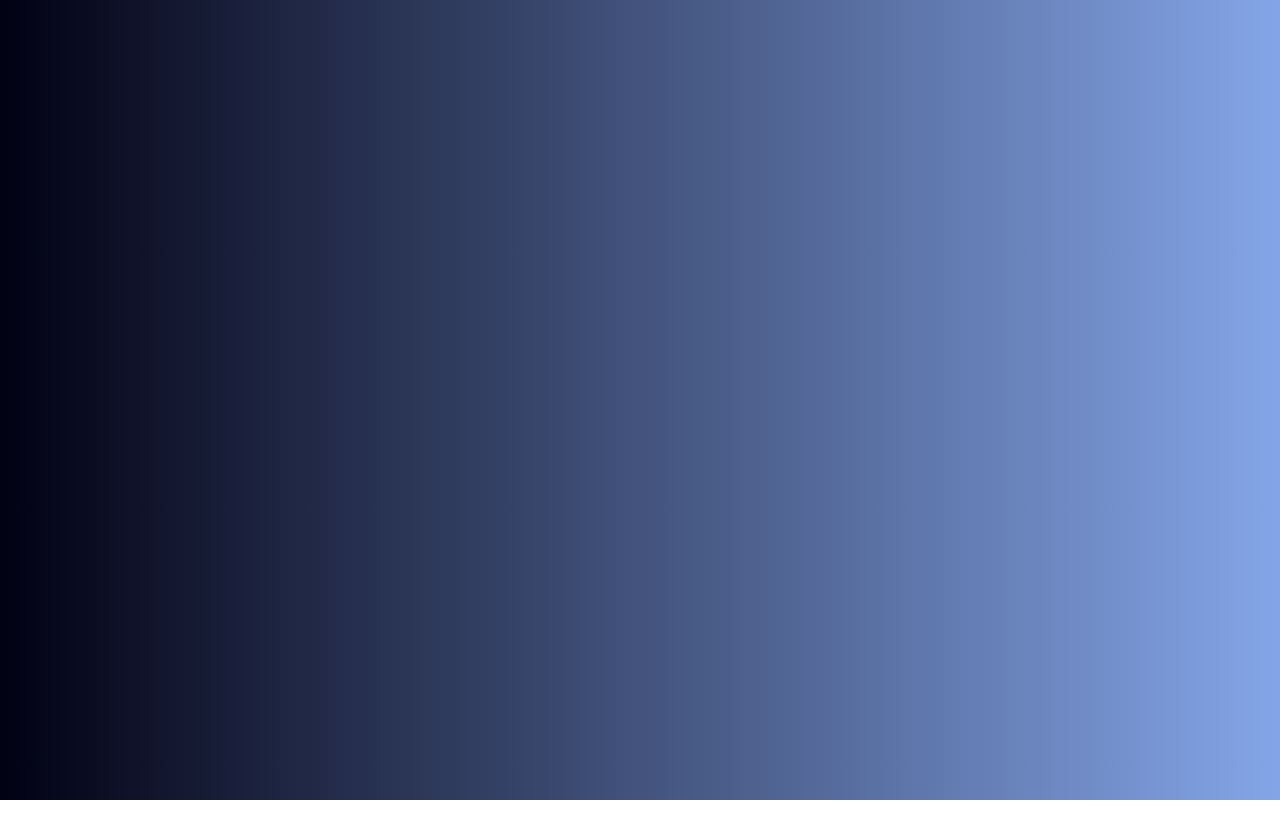
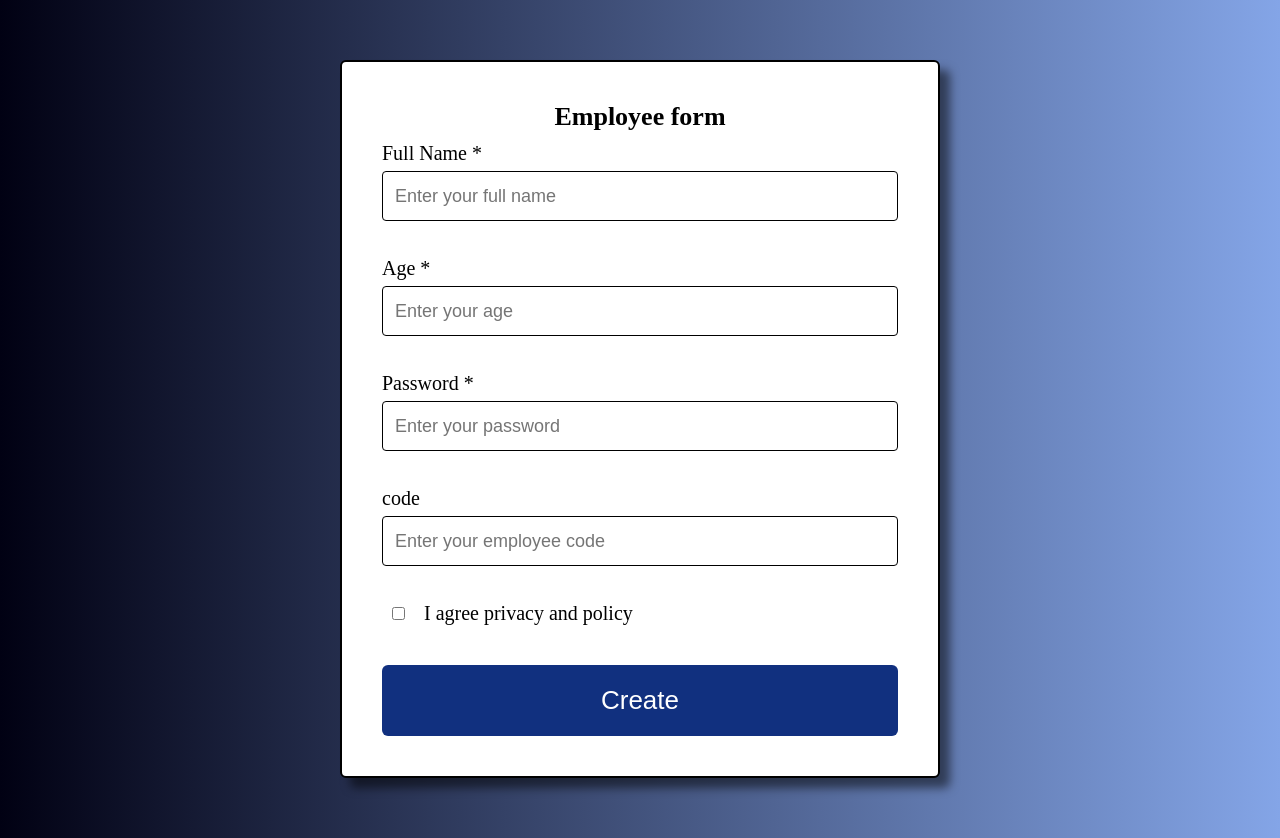
Before and after one commit to AnnMoiseieva/55-react-ts, a React (Vite) app: page / in a window 1280 px wide. Before the commit the page ends 800 px from the top, so only its background shows below. Built offline with nearby package versions, Linux system fonts and the light colour scheme.

Commit message:
add homework 14 dd 04.04.2025

```diff
--- a/src/components/EmployeeForm/EmployeeForm.tsx
+++ b/src/components/EmployeeForm/EmployeeForm.tsx
@@ -3,18 +3,118 @@ import * as Yup from "yup";
 
 import Button from "../Button/Button";
 import Input from "../Input/Input";
-import { EmployeeFormComponent, Title } from "./styles";
+import {
+  Checkbox,
+  CheckboxContainer,
+  CheckboxLabel,
+  EmployeeFormComponent,
+  Title,
+  ErrorMessage,
+} from "./styles";
 import { EmployeeFormValues } from "./types";
 
 function EmployeeForm() {
+  const schema = Yup.object().shape({
+    full_name: Yup.string()
+      .required("Field 'Full name' is required")
+      .min(5, "Minimum 5 symbols")
+      .max(50, "Maximum 50 symbols"),
+    age: Yup.number()
+      .typeError("Type of value is number")
+      .required("Field 'Age' is required")
+      .min(18, "Minimum age is 18")
+      .max(80, "Maximum age is 50"),
+    agreement: Yup.boolean().oneOf([true], "Accept agreement"),
+    password: Yup.string()
+      .required("Field password is required")
+      .matches(
+        /^(?=.*[a-z])(?=.*[A-Z])(?=.*d)(?=.*[@$!%*?&])[A-Za-zd@$!%*?&]{8,}$/,
+        "Password must contain min 8 characters (uppercase letter, lowercase letter, number, special character)"
+      ),
+    code: Yup.number()
+      .typeError("Field code must be number")
+      .test(
+        "Min length",
+        "Min 3 symbols",
+        (value) => value!= null && String(value).length >= 3
+      )
+      .test(
+        "Max length",
+        "Max 8 symbols",
+        (value) => value != null && String(value).length <= 8
+      ),
+  });
 
+  const employeeFormik = useFormik({
+    initialValues: {
+      full_name: "",
+      age: "",
+      agreement: false,
+      password: "",
+      code: "",
+    } as EmployeeFormValues,
+    validationSchema: schema,
+    validateOnChange: false,
+    onSubmit: (values: EmployeeFormValues) => {
+      console.table(values);
+    },
+  });
 
   return (
+    <EmployeeFormComponent onSubmit={employeeFormik.handleSubmit}>
+      <Title>Employee form</Title>
+      <Input
+        name="full_name"
+        label="Full Name *"
+        id="full_name_id"
+        placeholder="Enter your full name"
+        value={employeeFormik.values.full_name}
+        onChange={employeeFormik.handleChange}
+        error={employeeFormik.errors.full_name}
+      />
+      <Input
+        name="age"
+        label="Age *"
+        id="age_id"
+        placeholder="Enter your age"
+        value={employeeFormik.values.age}
+        onChange={employeeFormik.handleChange}
+        error={employeeFormik.errors.age}
+      />
+      <Input
+        name="password"
+        label="Password *"
+        id="password_id"
+        placeholder="Enter your password"
+        value={employeeFormik.values.password}
+        onChange={employeeFormik.handleChange}
+        error={employeeFormik.errors.password}
+      />
 
-    <EmployeeFormComponent>
-      <Title>Login form</Title>
+      <Input
+        name="code"
+        label="code"
+        id="code_id"
+        placeholder="Enter your employee code"
+        value={employeeFormik.values.code}
+        onChange={employeeFormik.handleChange}
+        error={employeeFormik.errors.code}
+      />
 
-
+      <CheckboxContainer>
+        <Checkbox
+          name="agreement"
+          type="checkbox"
+          id="agree_id"
+          checked={employeeFormik.values.agreement}
+          onChange={employeeFormik.handleChange}
+        ></Checkbox>
+        <CheckboxLabel htmlFor="agree_id">
+          I agree privacy and policy
+        </CheckboxLabel>
+      </CheckboxContainer>
+      <ErrorMessage>{employeeFormik.errors.agreement}</ErrorMessage>
+      <Button name="Create" />
     </EmployeeFormComponent>
   );
 }
--- a/src/components/EmployeeForm/styles.ts
+++ b/src/components/EmployeeForm/styles.ts
@@ -3,7 +3,7 @@ import styled from "@emotion/styled";
 export const EmployeeFormComponent = styled.form`
   display: flex;
   flex-direction: column;
-  gap: 30px;
+  gap: 10px;
   min-width: 600px;
   padding: 40px;
   background-color: white;
@@ -17,3 +17,23 @@ export const Title = styled.div`
   font-size: 26px;
   font-weight: bold;
 `;
+
+export const CheckboxContainer = styled.div`
+  display: flex;
+  align-items: center;
+  gap: 10px;
+`;
+export const Checkbox = styled.input`
+  width: 25px;
+  hight: 25px;
+`;
+
+export const CheckboxLabel = styled.label`
+  font-size: 20px;
+`;
+
+export const ErrorMessage = styled.div`
+  height: 20px;
+  font-size: 18px;
+  color: red;
+`;
--- a/src/components/EmployeeForm/types.ts
+++ b/src/components/EmployeeForm/types.ts
@@ -1,4 +1,7 @@
 export interface EmployeeFormValues {
-  email: string;
+  full_name: string;
+  age: string;
+  agreement: boolean;
   password: string;
+  code: string;
 }
--- a/src/homeworks/Homework14/Homework14.tsx
+++ b/src/homeworks/Homework14/Homework14.tsx
@@ -1,8 +1,10 @@
+import EmployeeForm from "../../components/EmployeeForm/EmployeeForm";
 import { Homework14Container } from "./styles";
 
 function Homework14() {
     return (
         <Homework14Container>
+            <EmployeeForm />
 
         </Homework14Container>
     )
```
